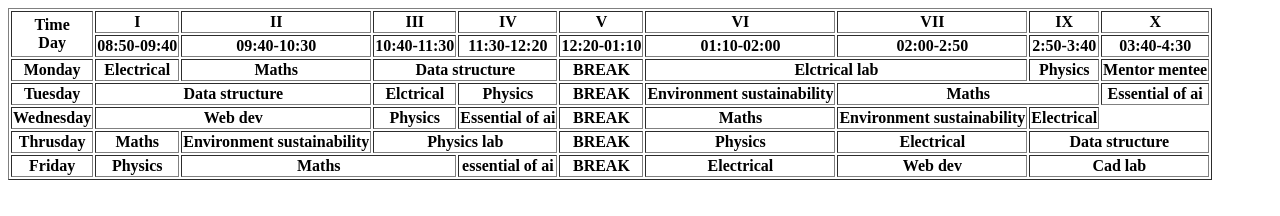
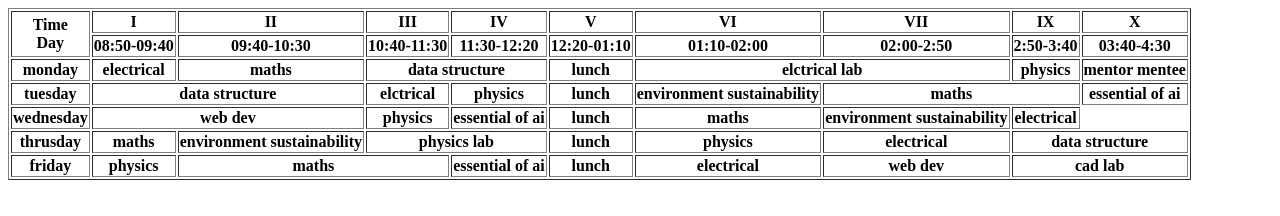
Before and after one commit to Anuragyadav0999/HTML-FOR-BEGNINNERS, a plain HTML site: page timetable.html in a window 1280 px wide. Drawn offline with Linux system fonts and the light colour scheme.

Commit message:
Add files via upload

```diff
--- a/timetable.html
+++ b/timetable.html
@@ -32,54 +32,54 @@
             <th>03:40-4:30</th>
            </tr>
            <tr>
-            <th>Monday</th>
-            <th>Electrical</th>
-            <th>Maths</th>
-            <th colspan="2">Data structure</th>
-            <th>BREAK</th>
-            <th colspan="2">Elctrical lab </th>
-            <th>Physics</th>
-            <th>Mentor mentee </th>
+            <th>monday</th>
+            <th>electrical</th>
+            <th>maths</th>
+            <th colspan="2">data structure</th>
+            <th>lunch</th>
+            <th colspan="2">elctrical lab </th>
+            <th>physics</th>
+            <th>mentor mentee </th>
            </tr>
            <tr>
-            <th>Tuesday</th>
-            <th colspan="2">Data structure</th>
-            <th>Elctrical</th>
-            <th>Physics</th>
-            <th>BREAK</th>
-            <th>Environment sustainability</th>
-            <th colspan="2">Maths</th>
-            <th>Essential of ai</th>
+            <th>tuesday</th>
+            <th colspan="2">data structure</th>
+            <th>elctrical</th>
+            <th>physics</th>
+            <th>lunch</th>
+            <th>environment sustainability</th>
+            <th colspan="2">maths</th>
+            <th>essential of ai</th>
            </tr>
            <tr>
-            <th>Wednesday</th>
-            <th colspan="2">Web dev</th>
-            <th>Physics</th>
-             <th>Essential of ai</th>
-            <th>BREAK</th>
-            <th>Maths</th>
-            <th>Environment sustainability</th>
-            <th>Electrical</th>
+            <th>wednesday</th>
+            <th colspan="2">web dev</th>
+            <th>physics</th>
+             <th>essential of ai</th>
+            <th>lunch</th>
+            <th>maths</th>
+            <th>environment sustainability</th>
+            <th>electrical</th>
            </tr>
            <tr>
-            <th>Thrusday</th>
-            <th>Maths</th>
-            <th>Environment sustainability</th>
-            <th colspan="2">Physics lab</th>
-            <th>BREAK</th>
-             <th>Physics</th>
-             <th>Electrical</th>
-             <th colspan="2">Data structure</th>
+            <th>thrusday</th>
+            <th>maths</th>
+            <th>environment sustainability</th>
+            <th colspan="2">physics lab</th>
+            <th>lunch</th>
+             <th>physics</th>
+             <th>electrical</th>
+             <th colspan="2">data structure</th>
            </tr>
            <tr>
-             <th>Friday</th>
-             <th>Physics</th>
-            <th colspan="2">Maths</th>
+             <th>friday</th>
+             <th>physics</th>
+            <th colspan="2">maths</th>
              <th>essential of ai</th>
-            <th>BREAK</th>
-             <th>Electrical</th>
-             <th>Web dev</th>
-             <th colspan="2">Cad lab</th>
+            <th>lunch</th>
+             <th>electrical</th>
+             <th>web dev</th>
+             <th colspan="2">cad lab</th>
            </tr>
            </table>
            </body></html>
```
Also changed, not shown: course webpage.html (added, +64 -0 lines), hotel room.html (added, +68 -0 lines).
